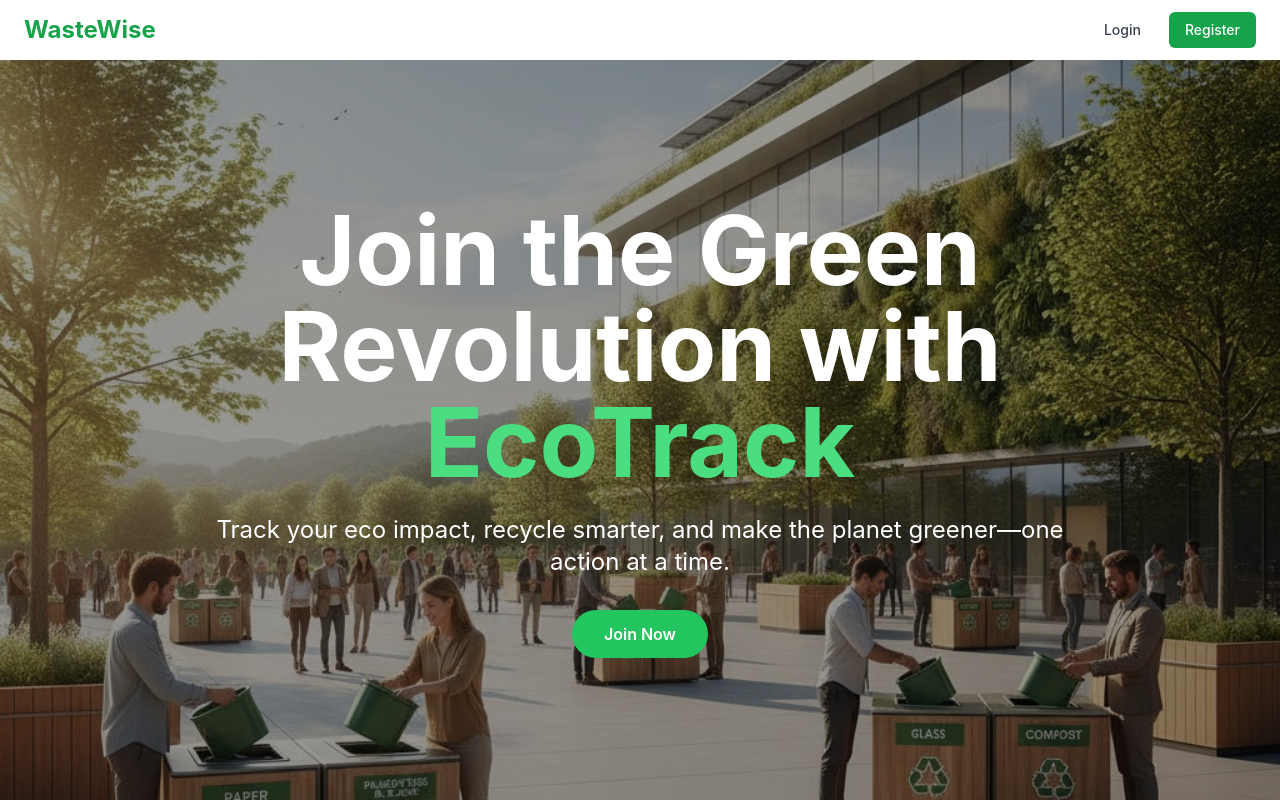
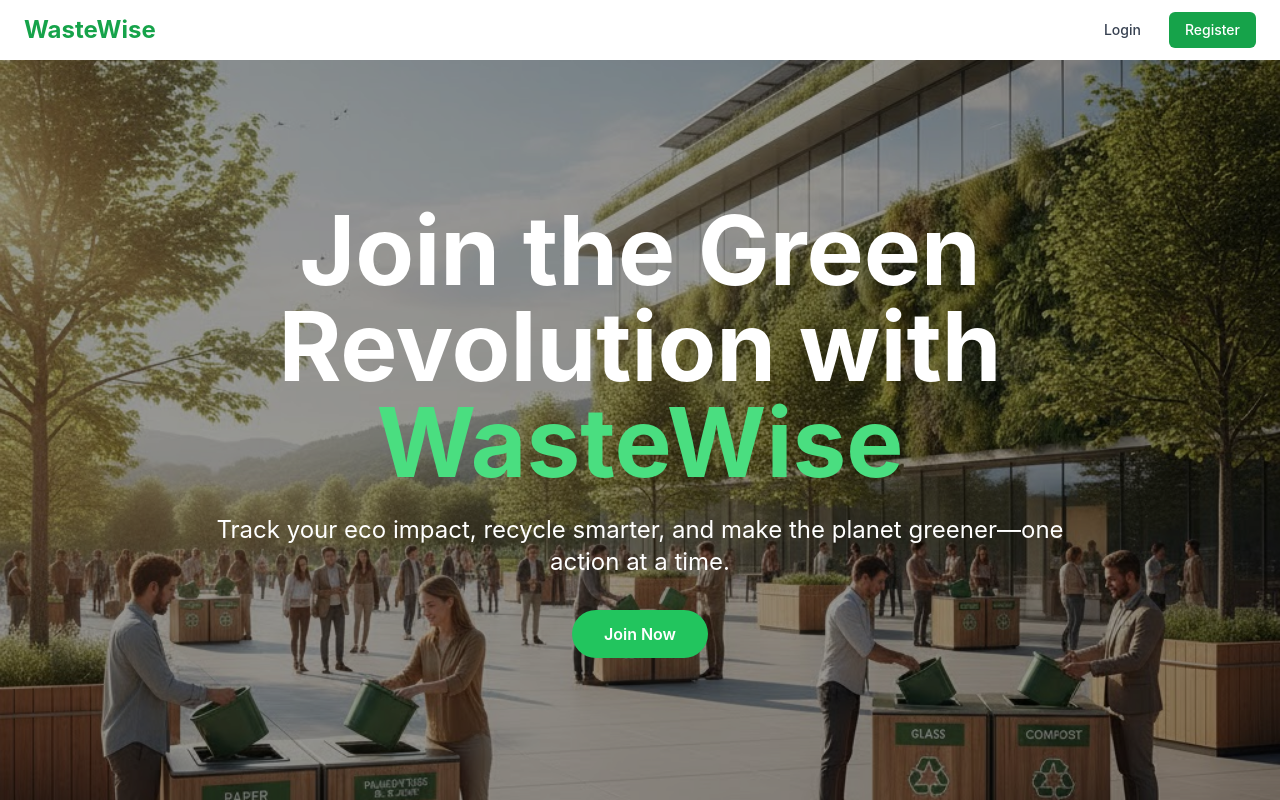
Before and after one commit to FHappy24/COMP231_Group-7_WaterwiseApp, a React (Create React App) app in the folder frontend/: page / in a window 1280 px wide. Built offline with nearby package versions, Linux system fonts and the light colour scheme.

Commit message:
Update Home.jsx to say Wastewise
update to say Wastewise

```diff
--- a/frontend/src/pages/Home.jsx
+++ b/frontend/src/pages/Home.jsx
@@ -14,7 +14,7 @@ const Home = () => {
 
       <div className="relative z-10 text-center text-white max-w-2xl lg:max-w-4xl px-6">
         <h1 className="text-4xl md:text-6xl lg:text-8xl font-bold mb-6 leading-tight">
-          Join the Green Revolution with <span className="text-green-400">EcoTrack</span>
+          Join the Green Revolution with <span className="text-green-400">WasteWise</span>
         </h1>
         <p className="text-lg md:text-xl lg:text-2xl mb-8">
           Track your eco impact, recycle smarter, and make the planet greener—one action at a time.
```
